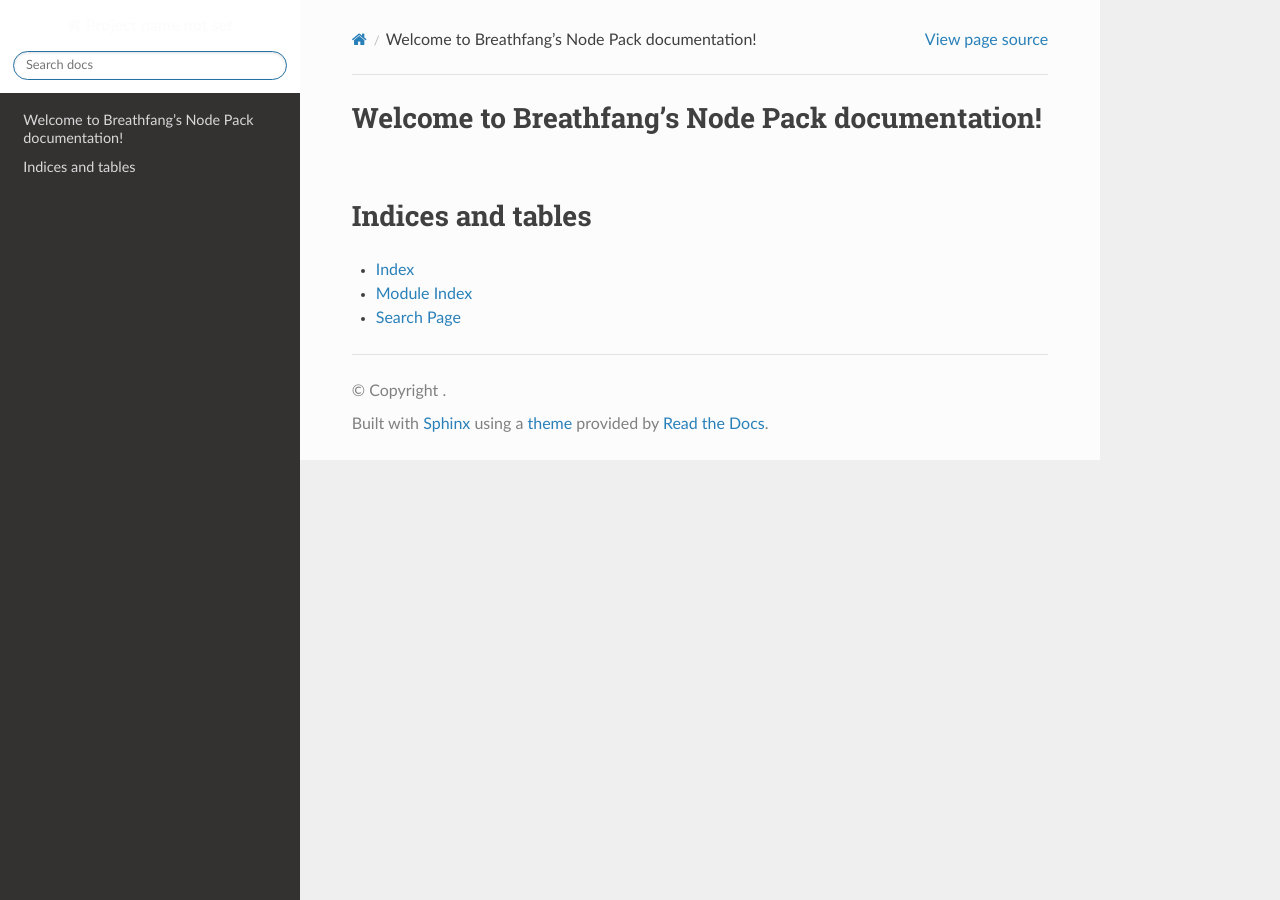
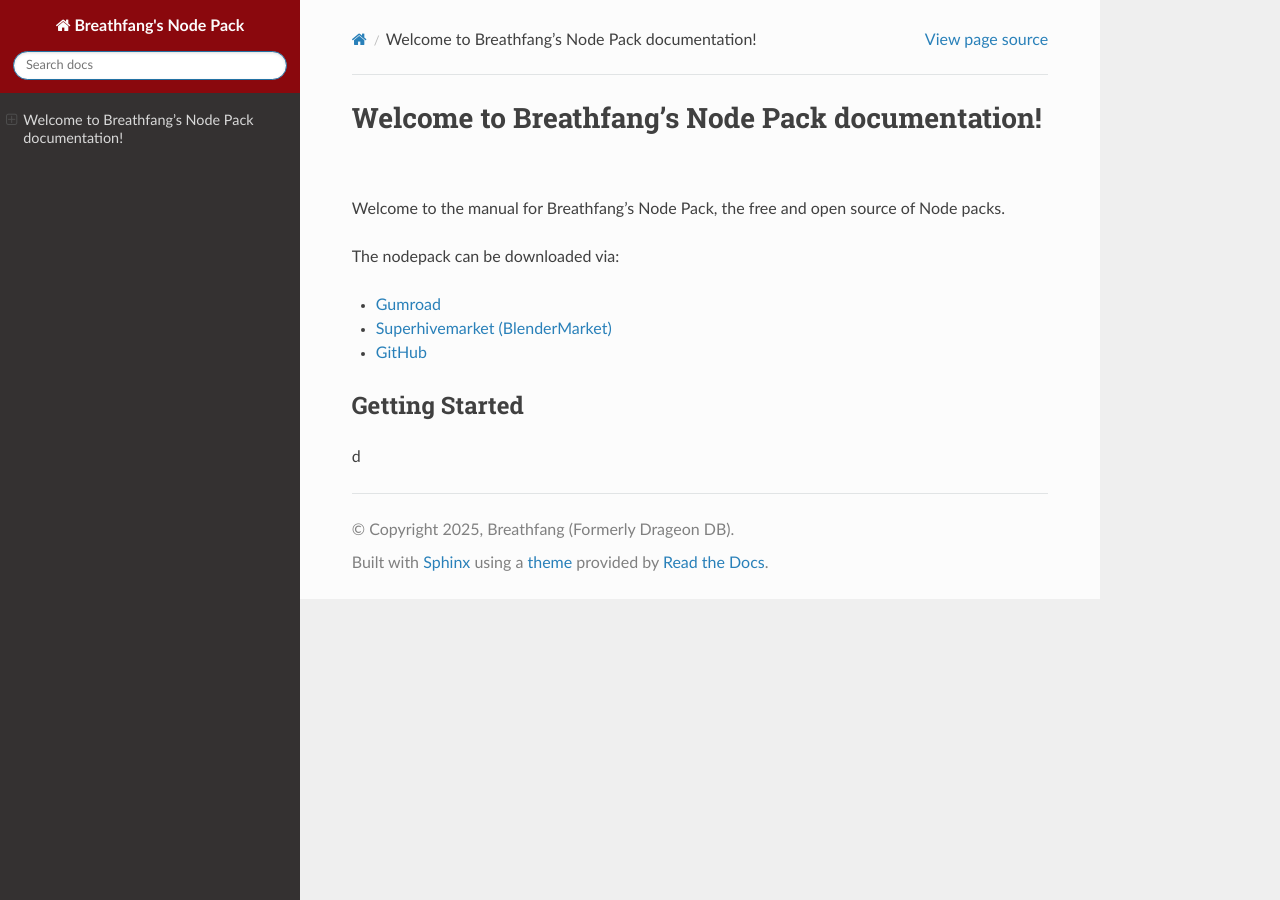
Before and after one commit to Breathfang/BreathfangGeoNodes, a Sphinx documentation site: the page built from docs/index.rst, in a window 1280 px wide. Built offline with Sphinx 7.4.7 and the Read the Docs theme 3.1.0, drawn with Linux system fonts in a browser that asks for light colours; pages that are not in the unit, such as notebooks, are missing from menus.

Commit message:
readthedocs.io

```diff
--- a/docs/conf.py
+++ b/docs/conf.py
@@ -1,5 +1,25 @@
+import datetime
+
 master_doc = 'index'
 
+# Project Setup
+project = 'Breathfang\'s Node Pack'  # This shows up in the header and browser title
+html_title = 'Breathfang\'s Node Pack Documentation'  # Optional: title shown in browser tab
+
+html_static_path = ['_static']
+html_logo = ''
+
+html_theme_options = {
+    'logo_only': True,
+    'display_version': False,
+}
+
+copyright = f'2025, Breathfang (Formerly Drageon DB)'
+
+if datetime.datetime.now().year > 2025:
+    copyright = f'2025-{datetime.datetime.now().year}, Breathfang (Formerly Drageon DB)'
+
+# Project Extensions
 extensions = [
     'sphinx_rtd_theme',
 ]
@@ -13,7 +33,7 @@ html_theme_options = {
     'prev_next_buttons_location': 'bottom',
     'style_external_links': False,
     'vcs_pageview_mode': '',
-    'style_nav_header_background': 'white',
+    'style_nav_header_background': '#8a080d',
     'flyout_display': 'hidden',
     'version_selector': True,
     'language_selector': True,
--- a/docs/index.rst
+++ b/docs/index.rst
@@ -1,5 +1,17 @@
+================================================
 Welcome to Breathfang's Node Pack documentation!
-==============================================
+================================================
+
+Welcome to the manual for Breathfang's Node Pack, the free and open source of Node packs.
+
+The nodepack can be downloaded via:
+
+* `Gumroad <https://breathfang.gumroad.com/l/LmHKz>`_
+* `Superhivemarket (BlenderMarket) <https://superhivemarket.com/products/breathfang-node-packs>`_
+* `GitHub <https://github.com/Breathfang/BreathfangGeoNodes/tree/main>`_
+
+.. only:: Internal
+
 
 .. toctree::
    :maxdepth: 2
@@ -9,9 +21,16 @@ Welcome to Breathfang's Node Pack documentation!
    usage
    nodes
 
-Indices and tables
-==================
+---------------
+Getting Started
+---------------
 
-* :ref:`genindex`
-* :ref:`modindex`
-* :ref:`search`
+d
+
+.. ==================
+.. Indices and tables
+.. ==================
+
+.. * :ref:`genindex`
+.. * :ref:`modindex`
+.. * :ref:`search`
```
Also changed, not shown: 2 other files.
